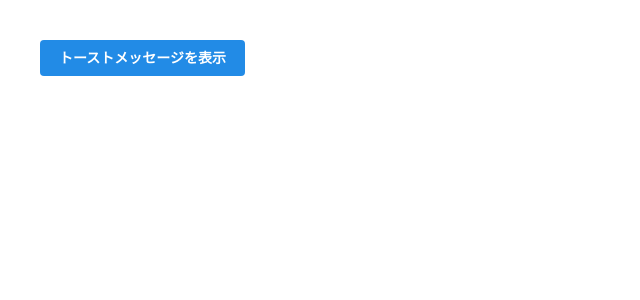
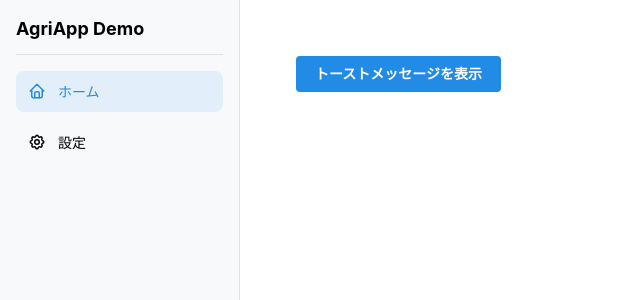
Before and after one commit to kazama1209/agri-app-demo-frontend, a Next.js app: page / in a window 1280 px wide. Shown: the top 300 px of the page, without its empty margins (0-640 px from the left). Built offline with nearby package versions, Linux system fonts and the light colour scheme.

Commit message:
Create Sidebar

```diff
--- a/package.json
+++ b/package.json
@@ -12,6 +12,7 @@
     "@mantine/core": "^8.3.5",
     "@mantine/hooks": "^8.3.5",
     "@mantine/notifications": "^8.3.5",
+    "@tabler/icons-react": "^3.35.0",
     "next": "15.5.5",
     "react": "19.1.0",
     "react-dom": "19.1.0"
--- a/src/app/layout.tsx
+++ b/src/app/layout.tsx
@@ -1,17 +1,41 @@
 'use client';
 
-import { MantineProvider } from '@mantine/core';
+import { usePathname } from 'next/navigation';
+import { MantineProvider, AppShell } from '@mantine/core';
 import { Notifications } from '@mantine/notifications';
 import '@mantine/core/styles.css';
 import '@mantine/notifications/styles.css';
+import { Sidebar } from '@/components/layout/Sidebar';
 
 export default function RootLayout({ children }: { children: React.ReactNode }) {
+  const pathname = usePathname();
+  const shouldHideSidebar = pathname.startsWith('/login');
+
   return (
     <html lang="ja">
       <body>
-        <MantineProvider>
+        <MantineProvider defaultColorScheme="light">
           <Notifications position="top-right" />
-          {children}
+
+          <AppShell
+            padding="md"
+            navbar={
+              shouldHideSidebar
+                ? undefined
+                : {
+                    width: 240,
+                    breakpoint: 'sm',
+                  }
+            }
+          >
+            {!shouldHideSidebar && (
+              <AppShell.Navbar>
+                <Sidebar />
+              </AppShell.Navbar>
+            )}
+
+            <AppShell.Main>{children}</AppShell.Main>
+          </AppShell>
         </MantineProvider>
       </body>
     </html>
--- /dev/null
+++ b/src/components/layout/Sidebar.tsx
@@ -0,0 +1,48 @@
+'use client';
+
+import { usePathname } from 'next/navigation';
+import { Box, NavLink, Stack, Title, Divider } from '@mantine/core';
+import { IconHome, IconSettings } from '@tabler/icons-react';
+
+export function Sidebar() {
+  const pathname = usePathname();
+
+  const links = [
+    { label: 'ホーム', href: '/', icon: IconHome },
+    { label: '設定', href: '/settings', icon: IconSettings },
+  ];
+
+  return (
+    <Box
+      w={240}
+      h="100vh"
+      p="md"
+      bg="gray.0"
+      style={{
+        borderRight: '1px solid var(--mantine-color-gray-3)',
+        position: 'sticky',
+        top: 0,
+      }}
+    >
+      <Title order={4} mb="sm">
+        AgriApp Demo
+      </Title>
+
+      <Divider mb="md" color="gray.3" />
+
+      <Stack gap="xs">
+        {links.map(({ label, href, icon: Icon }) => (
+          <NavLink
+            key={href}
+            label={label}
+            leftSection={<Icon size={18} />}
+            href={href}
+            active={pathname === href}
+            variant="light"
+            style={{ borderRadius: '8px' }}
+          />
+        ))}
+      </Stack>
+    </Box>
+  );
+}
```
Also changed, not shown: 1 other file (tests, documents, lock files or other folders).
